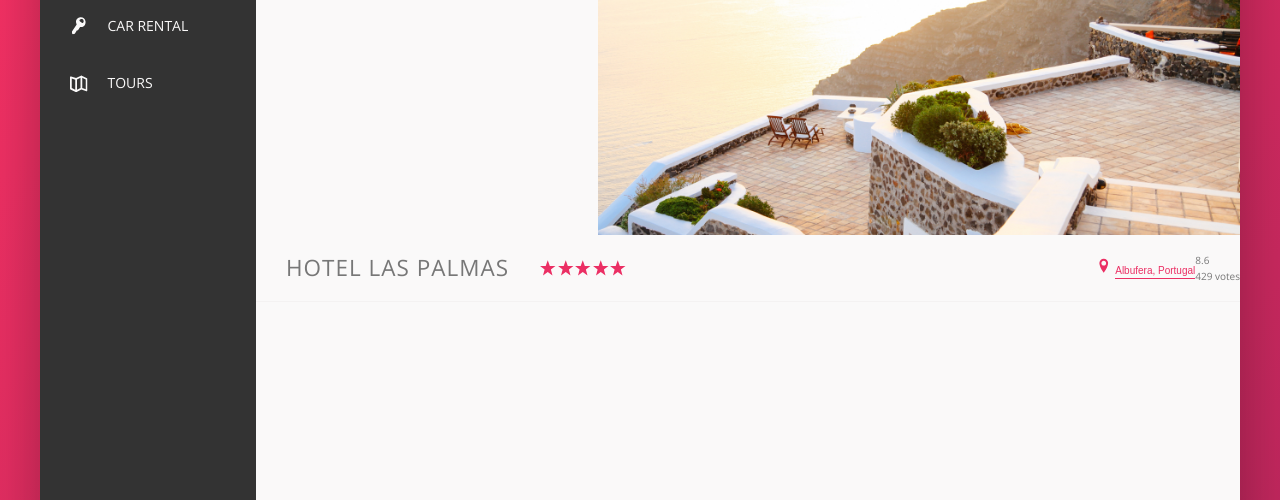
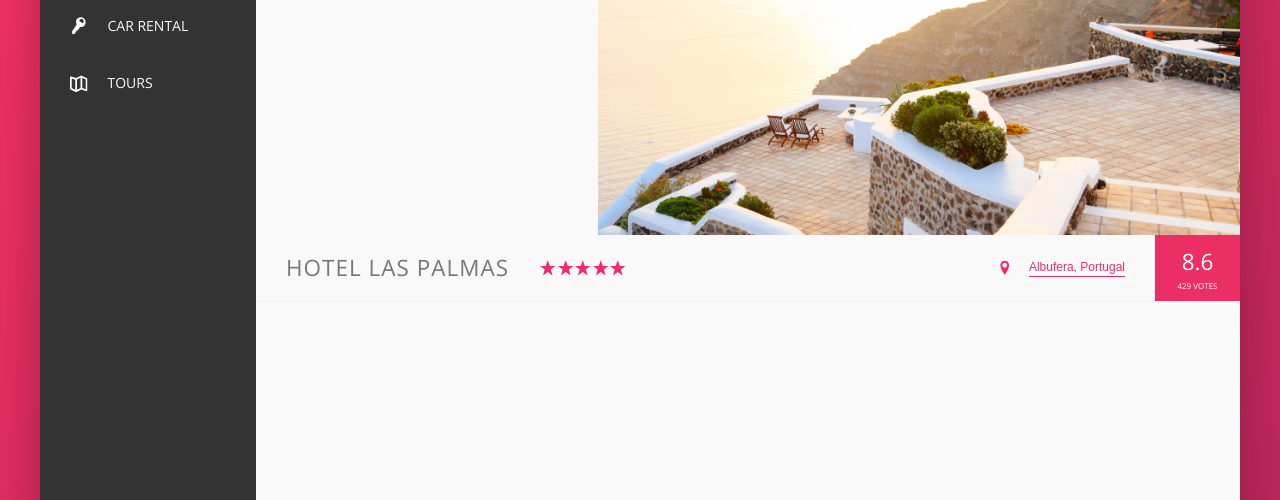
Before and after one commit to miguel-martin/trillo-project, a website: page index.html in a window 1280 px wide. Shown: the part 300-800 px from the top of the page. Drawn offline with nearby package versions, Linux system fonts and the light colour scheme.

Commit message:
Styled ratings

```diff
--- a/sass/_components.scss
+++ b/sass/_components.scss
@@ -244,19 +244,37 @@
     }
 
     &__location {
+        display: flex;
+        align-items: center;
 
+        font-size: 1.2rem;
+    }
+
+    &__icon-location {
+        margin-right: 1.5rem;
     }
 
     &__rating {
+        background-color: var(--color-primary);
+        color: #fff;
+        margin-left: 3rem;
+        padding: 0 2.25rem;
+        align-self: stretch;
 
+        display: flex;
+        flex-direction: column;
+        justify-content: center;
+        align-items: center;
     }
 
     &__rating-average {
-
+        font-size: 2.25rem;
+        font-weight: 300;
     }
 
     &__rating-count {
-
+        font-size: .8rem;
+        text-transform: uppercase;
     }
 }
 
```
Also changed, not shown: css/style.css.
